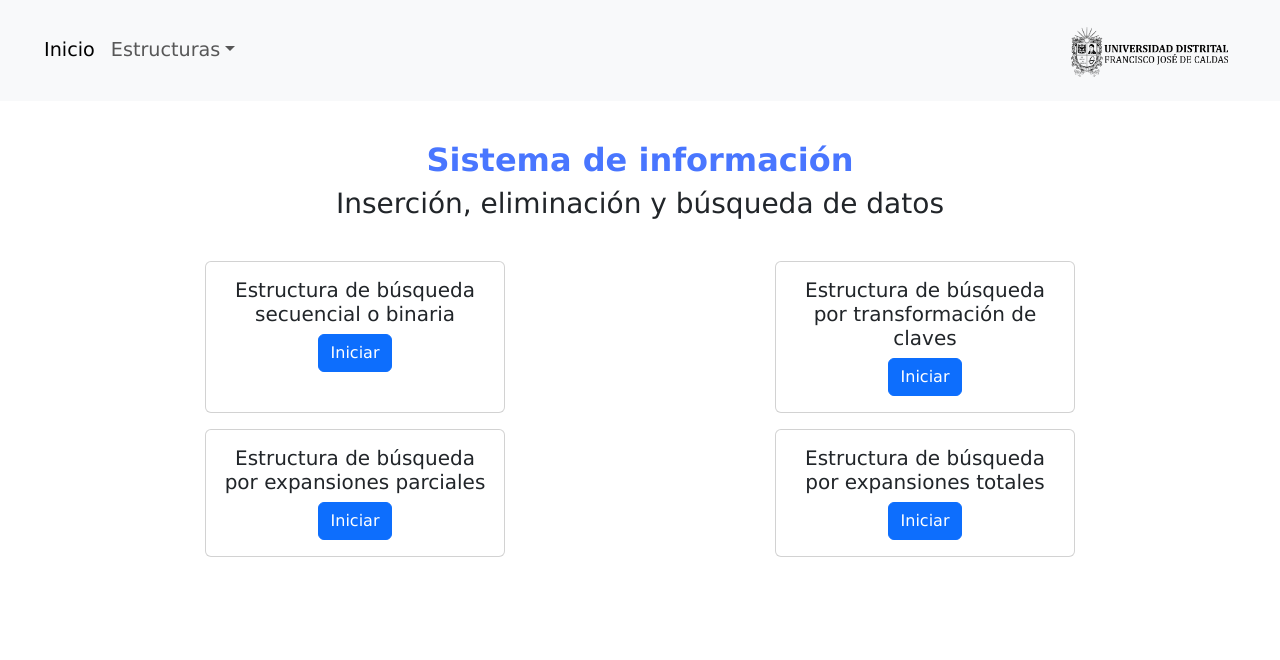
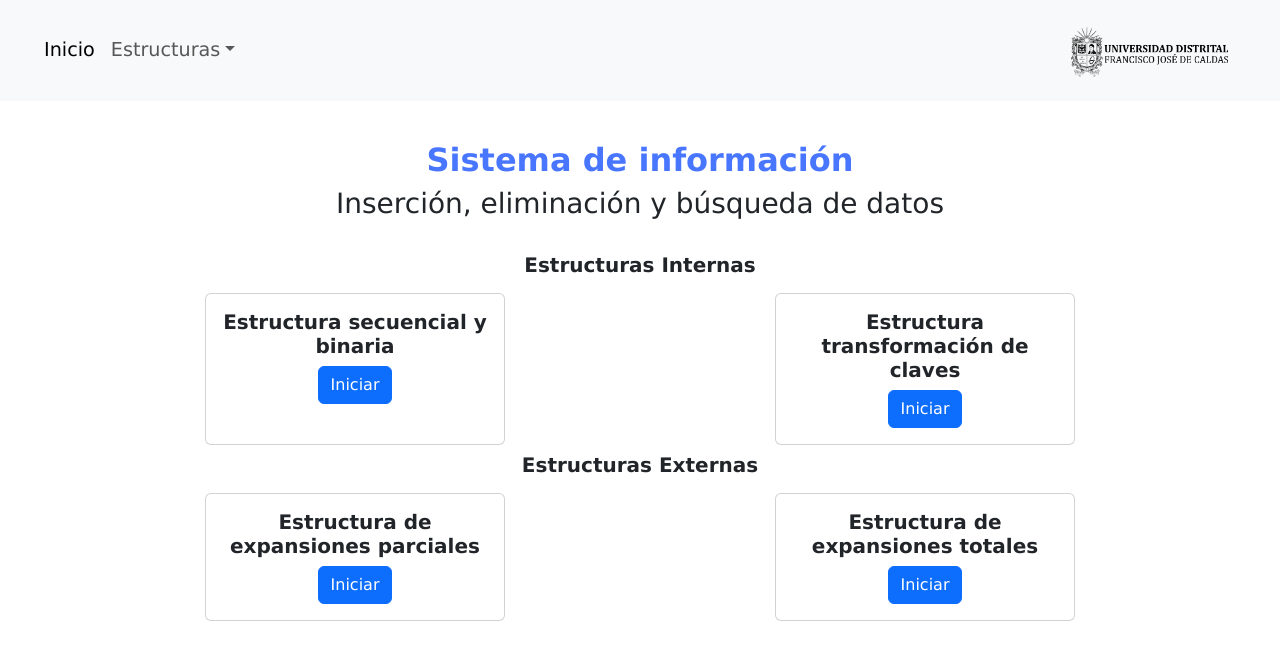
Before and after one commit to icheld123/Sistema_informacion, an Angular app: page /inicio in a window 1280 px wide. Shown: the top 660 px of the page. Built offline with nearby package versions, Linux system fonts and the light colour scheme.

Commit message:
Cambios: clave por dirección y valor por clave y  menú principal

```diff
--- a/src/app/app.component.ts
+++ b/src/app/app.component.ts
@@ -9,7 +9,7 @@ import { MenuItem } from './core/models/menuItems';
 export class AppComponent {
   title = 'proyecto_sistema';
   public opciones: MenuItem[] = [
-    {path: 'busqueda-lineal-binaria', nombre: 'Secuencial o binaria'},
+    {path: 'busqueda-lineal-binaria', nombre: 'Secuencial y binaria'},
     {path: 'busqueda-transf-claves', nombre: 'Transformación de claves'},
     {path: 'busqueda-exp-parcial', nombre: 'Expansiones parciales'},
     {path: 'busqueda-exp-total', nombre: 'Expansiones totales'},
--- a/src/app/feature/busqueda-lineal-binaria/components/busqueda-lineal-binaria.component.html
+++ b/src/app/feature/busqueda-lineal-binaria/components/busqueda-lineal-binaria.component.html
@@ -30,9 +30,9 @@
             </div>
           </div>
         </div>
-        <h5>Datos del elemento a agregar:</h5>
+        <h5>Datos de la clave a agregar:</h5>
         <div class="mb-3 row">
-          <label for="cifras" class="col-sm-2 col-form-label">Cifras:</label>
+          <label for="cifras" class="col-sm-2 col-form-label">Tamaño:</label>
           <div class="col-sm-8">
             <input
               formControlName="cifras"
@@ -41,8 +41,8 @@
               name="cifras"
               class="form-control"
               onfocus="this.placeholder = ''"
-              onblur="this.placeholder = 'Ingrese cantidad de cifras'"
-              placeholder="Ingrese cantidad de cifras"
+              onblur="this.placeholder = 'Ingrese cantidad de digitos'"
+              placeholder="Ingrese cantidad de digitos"
               [class.is-valid]="cifrasField!.valid"
               [class.is-invalid]="cifrasField!.touched && !cifrasField!.valid"
               [disabled]="true">
--- a/src/app/feature/busqueda-transf-claves/components/busqueda-transf-claves.component.html
+++ b/src/app/feature/busqueda-transf-claves/components/busqueda-transf-claves.component.html
@@ -15,7 +15,7 @@
       </div>
 
       <div class="d-flex align-items-center pb-2">
-        <label class="col-auto px-4" for="tamano">Tamaño de la lista:</label>
+        <label class="col-auto px-4" for="tamano">Tamaño de la estructura:</label>
         <div class="col">
           <input type="number" class="form-control" id="tamano" formControlName="tamano">
         </div>
@@ -63,8 +63,8 @@
     <table class="table">
       <thead>
         <tr>
+          <th>Dirección</th>
           <th>Clave</th>
-          <th>Valor</th>
         </tr>
       </thead>
       <tbody>
@@ -79,8 +79,8 @@
       <table class="table">
         <thead>
           <tr>
+            <th>Dirección</th>
             <th>Clave</th>
-            <th>Valor</th>
           </tr>
         </thead>
         <tbody>
@@ -94,10 +94,8 @@
 
     <!-- pa buscar-->
     <div>
-      <div><label> Búsqueda por : </label></div>
-      <button (click)="toggleBuscarKeyOElemento()" [textContent]="buscarKeyOElemento ? 'Clave' : 'Valor'" class="btn btn-primary"></button>
-      <div><label> Pulse el botón para cambiar el tipo de búsqueda  </label></div>
-      <div></div>
+      <div><label> Búsqueda por: </label></div>
+      <div><button (click)="toggleBuscarKeyOElemento()" [textContent]="buscarKeyOElemento ? 'Dirección' : 'Clave'" class="btn btn-primary"></button><label> Pulse el botón para intercambiar entre búsqueda por clave o por dirección</label></div>
       <form >
         <div class="mb-2">
           <label>
@@ -111,7 +109,7 @@
           <button (click)="buscar()" class="btn btn-primary"> <!-- Llama a la función agregar() -->
             Buscar
           </button>
-          <p>Resultado de búsqueda: Elemento en posición {{Encontrado}}</p>
+          <p>Resultado de búsqueda: Clave en dirección -> {{Encontrado}}</p>
         </div>
       </form>
     </div>
--- a/src/app/feature/busqueda-transf-claves/components/busqueda-transf-claves.component.ts
+++ b/src/app/feature/busqueda-transf-claves/components/busqueda-transf-claves.component.ts
@@ -1,6 +1,8 @@
 import { Component } from '@angular/core';
 import { FormBuilder ,FormControl, FormGroup, Validators } from '@angular/forms';
 import { isNumberPositiveValidator } from 'src/app/shared/utils/validadores/form.validacion';
+
+const CLAVE_NO_EXISTE: string = "La clave que busca no existe en la estructura.";
 
 @Component({
   selector: 'app-busqueda-transf-claves',
@@ -47,6 +49,9 @@ export class BusquedaTransfClavesComponent {
         }
       }
     }
+    if(this.Encontrado==undefined){
+      alert(CLAVE_NO_EXISTE);
+    }
 
   }
   toggleBuscarKeyOElemento() {
@@ -57,20 +62,19 @@ export class BusquedaTransfClavesComponent {
     //verificadores y sus alertas
     //si la memoria esta llena
     if (this.numElementos > this.tamArray){
-      alert("No se pueden agregar más elementos. LA estructura está completa.")
+      alert("No se pueden agregar más claves. La estructura está completa.")
       return
     }
     // si hay mas de 15 digitos
     if (String(parseInt(this.agregarDato.value)).length >=15){
-      alert("No se pueden agregar elementos de mas de 15 digitos :D")
+      alert("No se pueden agregar claves de más de 15 digitos.")
       return
     }
     // para truncamiento y plegamiento que los valores sean de mas de 3 digitos
     if (String(parseInt(this.agregarDato.value)).length <2 && String(this.funcion.name)=="TruncamientoPar"){
-      alert("Para truncamiento par el dato a guardar debe tener mas de 2 digitos")
+      alert("Para truncamiento par, el claves a guardar debe tener más de 2 digitos.")
       return
     }
-    console.log(this.tamArray)
     //se terminan los verificadores
     let input = parseInt(this.agregarDato.value);
     let indice = this.funcion(input);
@@ -106,7 +110,7 @@ export class BusquedaTransfClavesComponent {
       if (indice > this.tamArray) {
         indice = indice % this.tamArray;
       }
-      alert("Colision en : "+String(dondeEstaba)+" se pasa a "+String(indice))
+      alert("Colision en la dirección: "+String(dondeEstaba)+". Se revisa la dirección: "+String(indice))
     }
 
 
@@ -275,9 +279,6 @@ export class BusquedaTransfClavesComponent {
     return rta + 1;
   }
 
-
-
-
   plegamientoMultiplicacion(input: number, divisiones: number = 2): number {
     let inputStr = input.toString();
 
--- a/src/app/feature/inicio/components/inicio.component.css
+++ b/src/app/feature/inicio/components/inicio.component.css
@@ -2,3 +2,7 @@ h2{
     color: #4976ff;
     font-weight: 800;
 }
+h5{
+    text-align: center;
+    font-weight: 800;
+}
--- a/src/app/feature/inicio/components/inicio.component.html
+++ b/src/app/feature/inicio/components/inicio.component.html
@@ -2,7 +2,18 @@
   <h2 class="text-center pt-4">Sistema de información</h2>
   <h3 class="text-center pb-4">Inserción, eliminación y búsqueda de datos</h3>
   <div class="row justify-content-center">
-    <div class="col-sm-6 p-2 d-flex justify-content-center" *ngFor="let item of opciones">
+    <h5>Estructuras Internas</h5>
+    <div class="col-sm-6 p-2 d-flex justify-content-center" *ngFor="let item of internas">
+      <div class="card text-center" style="min-height: 100px; width: 300px;">
+        <div class="card-body">
+          <h5 class="card-title">{{item.nombre}}</h5>
+          <!-- <p class="card-text">With supporting text below as a natural lead-in to additional content.</p> -->
+          <a class="btn btn-primary" [routerLink]="item.path">Iniciar</a>
+        </div>
+      </div>
+    </div>
+    <h5>Estructuras Externas</h5>
+    <div class="col-sm-6 p-2 d-flex justify-content-center" *ngFor="let item of externas">
       <div class="card text-center" style="min-height: 100px; width: 300px;">
         <div class="card-body">
           <h5 class="card-title">{{item.nombre}}</h5>
--- a/src/app/feature/inicio/components/inicio.component.ts
+++ b/src/app/feature/inicio/components/inicio.component.ts
@@ -7,10 +7,12 @@ import { MenuItem } from 'src/app/core/models/menuItems';
   styleUrls: ['./inicio.component.css']
 })
 export class InicioComponent {
-  public opciones: MenuItem[] = [
-    {path: '/busqueda-lineal-binaria', nombre: 'Estructura de búsqueda secuencial o binaria'},
-    {path: '/busqueda-transf-claves', nombre: 'Estructura de búsqueda por transformación de claves'},
-    {path: '/busqueda-exp-parcial', nombre: 'Estructura de búsqueda por expansiones parciales'},
-    {path: '/busqueda-exp-total', nombre: 'Estructura de búsqueda por expansiones totales'}
+  public externas: MenuItem[] = [
+    {path: '/busqueda-exp-parcial', nombre: 'Estructura de expansiones parciales'},
+    {path: '/busqueda-exp-total', nombre: 'Estructura de expansiones totales'}
+  ];
+  public internas: MenuItem[] = [
+    {path: '/busqueda-lineal-binaria', nombre: 'Estructura secuencial y binaria'},
+    {path: '/busqueda-transf-claves', nombre: 'Estructura transformación de claves'},
   ];
 }
```
